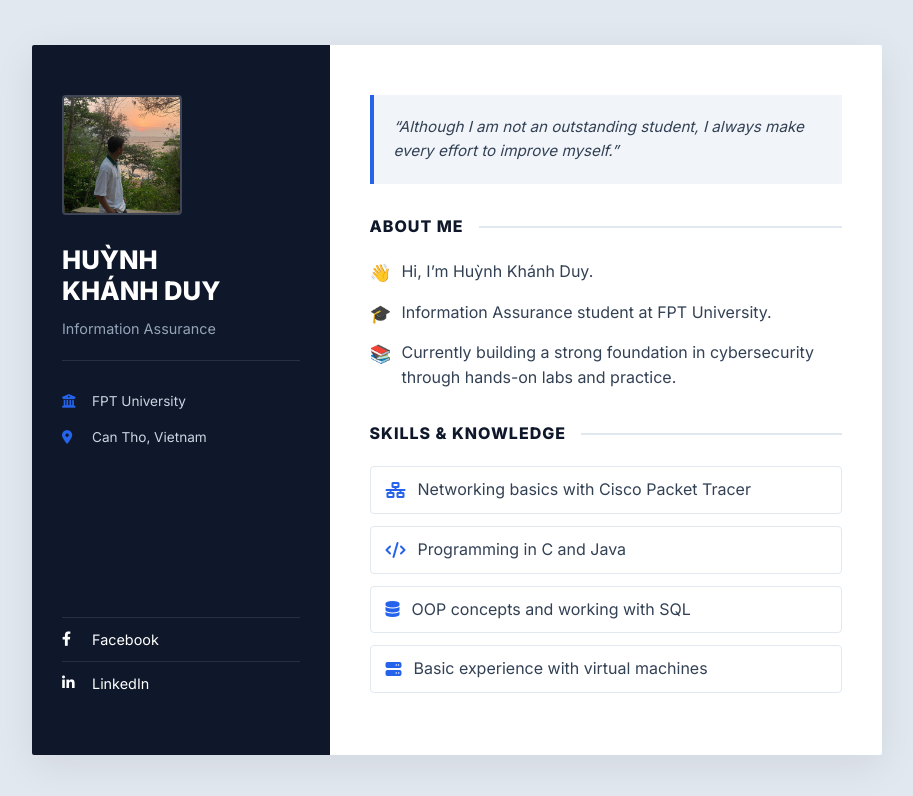
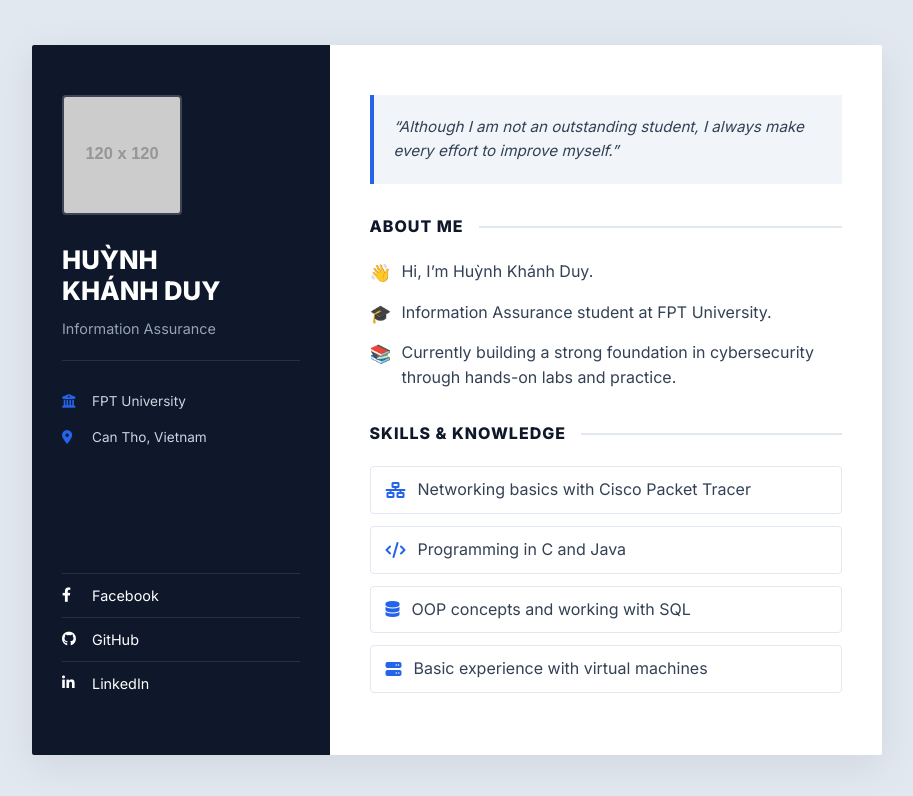
Before and after one commit to HuynhKhanhDuyFPT/HuynhKhanhDuyFPT.github.io, a plain HTML site: page index.html in a window 1280 px wide. Shown: the whole page, without its empty margins (183-1096 px from the left). Drawn offline with Linux system fonts and the light colour scheme; placeholder pictures from the web are drawn by us.

Commit message:
index.html

```diff
--- a/index.html
+++ b/index.html
@@ -205,7 +205,7 @@
     <div class="profile-card">
         <div class="sidebar">
             <div class="avatar-container">
-                <img src="avatar.jpg" alt="Avatar" class="avatar">
+                <img src="https://via.placeholder.com/120x120?text=PROFILE" alt="Avatar Placeholder" class="avatar">
             </div>
 
             <h1 class="name-sidebar">Huỳnh<br>Khánh Duy</h1>
@@ -224,11 +224,14 @@
                 <a href="https://www.facebook.com/khanh.duy.674349?mibextid=ZbWKwL" target="_blank" class="social-link">
                     <i class="fab fa-facebook-f"></i> Facebook
                 </a>
+                <a href="https://github.com/huynhkhanhduyfpt" target="_blank" class="social-link">
+                    <i class="fab fa-github"></i> GitHub
+                </a>
                 <a href="https://www.linkedin.com/in/duy-huỳnh-khánh-a05790391" target="_blank" class="social-link">
                     <i class="fab fa-linkedin-in"></i> LinkedIn
                 </a>
             </div>
-        </div>
+            </div>
 
         <div class="content">
 
```
